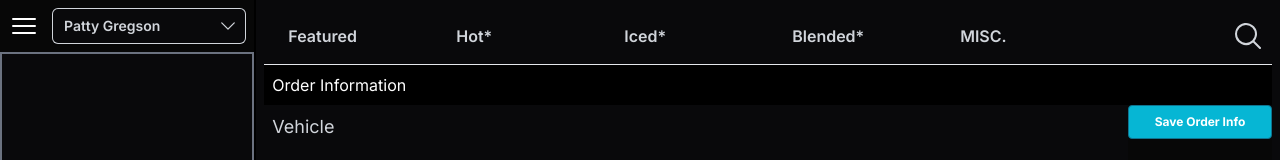
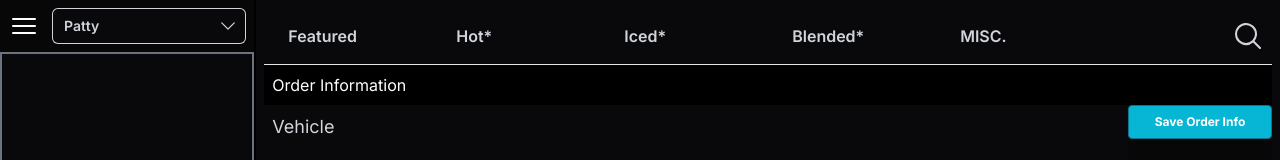
Before and after one commit to ShadowDraco/DBDrinkBuilder, a Next.js app: page / in a window 1280 px wide. Shown: the top 160 px of the page. Built offline with nearby package versions, Linux system fonts and the light colour scheme.

Commit message:
update names and web service url

```diff
--- a/app/components/layout/Author.js
+++ b/app/components/layout/Author.js
@@ -7,7 +7,7 @@ export default function Author() {
         Web Services by<br></br>
         <Link
           target='_blank'
-          href='https://github.com/shadowdraco'
+          href='https://stormcodes.com'
           className='text-cyan-200'
         >
           Ethan Storm
--- a/app/components/layout/summary/TopSummary.js
+++ b/app/components/layout/summary/TopSummary.js
@@ -4,10 +4,10 @@ import { Menu, MenuButton, MenuItem, MenuItems } from '@headlessui/react'
 import { Bars3Icon, ChevronDownIcon } from '@heroicons/react/24/solid'
 
 const people = [
-  { id: 0, name: 'Patty Gregson' },
-  { id: 1, name: 'AJ Woodruff' },
-  { id: 2, name: 'Tristen Hursey' },
-  { id: 3, name: 'Ethan Z' },
+  { id: 0, name: 'Patty' },
+  { id: 1, name: 'AJ' },
+  { id: 2, name: 'Tristen' },
+  { id: 3, name: 'Ethan' },
 ]
 
 export default function TopSummary() {
```
